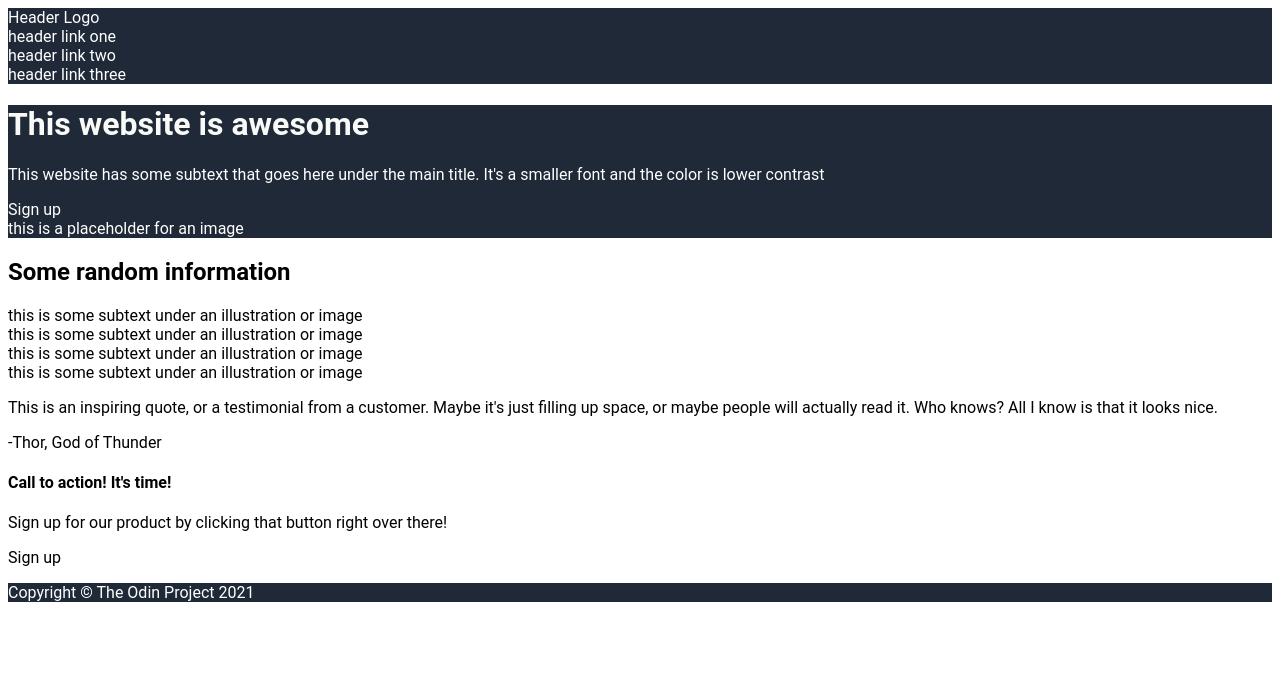
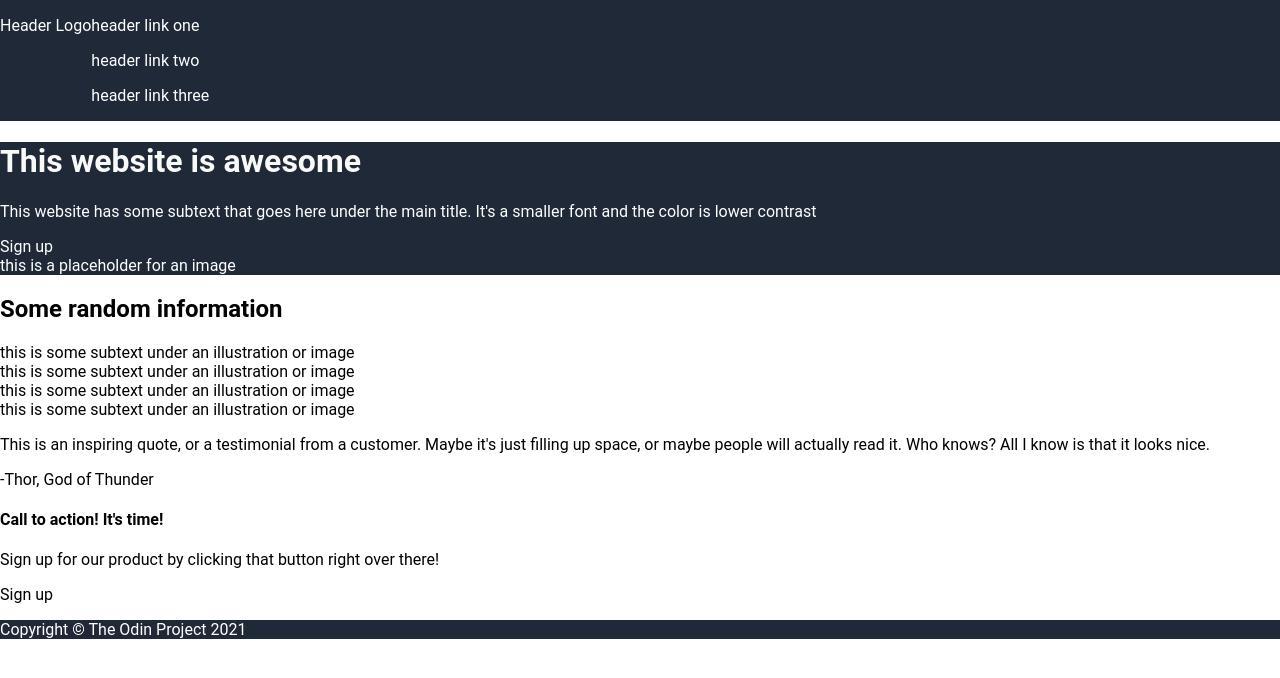
Before and after one commit to kaleb-garity/landing_page, a plain HTML site: page index.html in a window 1280 px wide. Drawn offline with Linux system fonts and the light colour scheme.

Commit message:
Started updating CSS

```diff
--- a/index.html
+++ b/index.html
@@ -10,12 +10,15 @@
 <body>
     <div id="body">
         <div class="header">
-            <div id="logo">Header Logo</div>
-            <div class="headerLink">header link one</div>
-            <div class="headerLink">header link two</div>
-            <div class="headerLink">header link three</div>
+            <div class="one">
+                <p id="logo">Header Logo</p>
+            </div>
+            <div class="two">
+                <p class="headerLink">header link one</p>
+                <p class="headerLink">header link two</p>
+                <p class="headerLink">header link three</p>
+            </div>
         </div>
-
         <div class="contentOne">
             <h1 id="heroMain">This website is awesome</h1>
             <p>This website has some subtext that goes here under the main title.
--- a/styles.css
+++ b/styles.css
@@ -14,3 +14,16 @@
     font-weight: extra-bold;
     color: #F9FAF8;
 }
+
+body {
+    margin: 0;
+    padding: 0;
+}
+
+.header {
+    display: flex;
+}
+
+.header .one {
+    size: 24px;
+}
```
